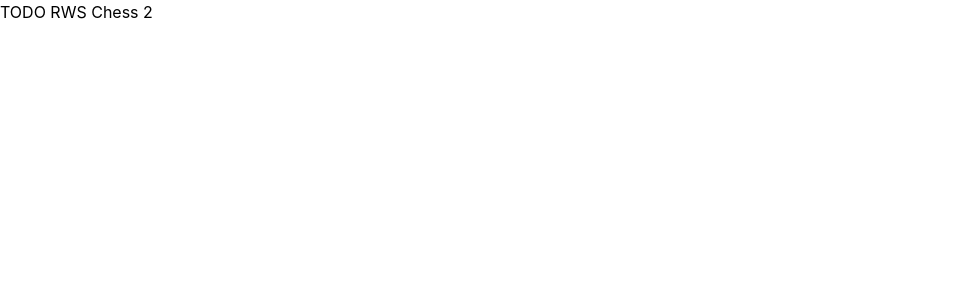
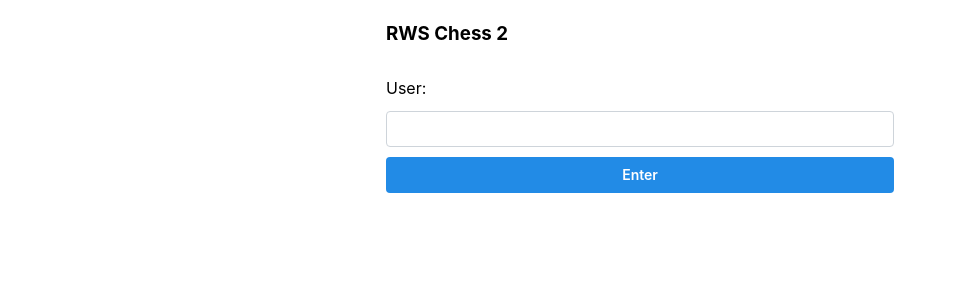
Before and after one commit to OleksandrPavloshchuk/rws-chess-2, a React (Vite) app in the folder front-app/: page / in a window 1280 px wide. Shown: the top 300 px of the page, without its empty margins (0-957 px from the left). Built offline with nearby package versions, Linux system fonts and the light colour scheme.

Commit message:
static landing page

```diff
--- a/front-app/package.json
+++ b/front-app/package.json
@@ -23,7 +23,7 @@
     "react-dom": "^19.1.1",
     "react-redux": "^9.2.0",
     "react-router-dom": "^6.30.2",
-    "zustand": "^5.0.8"
+    "zustand": "^5.0.12"
   },
   "devDependencies": {
     "@eslint/js": "^9.36.0",
--- a/front-app/src/main.tsx
+++ b/front-app/src/main.tsx
@@ -2,11 +2,13 @@ import React from 'react'
 import {createRoot} from 'react-dom/client'
 import {MantineProvider} from "@mantine/core";
 import '@mantine/core/styles.css';
+import './main.css';
+import {LandingPage} from "./pages/landing/ui.tsx";
 
 createRoot(document.getElementById('root')!).render(
     <React.StrictMode>
         <MantineProvider defaultColorScheme="light">
-            <div>TODO RWS Chess 2</div>
+            <LandingPage/>
         </MantineProvider>
     </React.StrictMode>,
 )
--- /dev/null
+++ b/front-app/src/pages/landing/state.ts
@@ -0,0 +1,11 @@
+import {create} from "zustand";
+
+export interface LandingState {
+    user: string|undefined,
+    setUser: (s: string|undefined) => void
+}
+
+export const useLandingState = create<LandingState>((set) => ({
+    user: undefined,
+    setUser: (s: string|undefined) => set({user:s})
+}));
--- /dev/null
+++ b/front-app/src/pages/landing/ui.tsx
@@ -0,0 +1,19 @@
+import {useLandingState} from "./state.ts";
+import {Button, Container, Stack, TextInput} from "@mantine/core";
+
+export const LandingPage:React.FC = () => {
+    const user = useLandingState((s) => s.user);
+    const setUser = useLandingState((s) => s.setUser);
+
+    return (<Container size={"xs"}>
+        <Stack gap="xs">
+            <h3>RWS Chess 2</h3>
+            <div>User:</div>
+            <TextInput
+                value={user}
+                onChange={(e) => setUser(e.currentTarget.value)}
+            />
+            <Button onClick={() => console.log({user})}>Enter</Button>
+        </Stack>
+    </Container>);
+};
```
Also changed, not shown: front-app/src/main.css (added).
